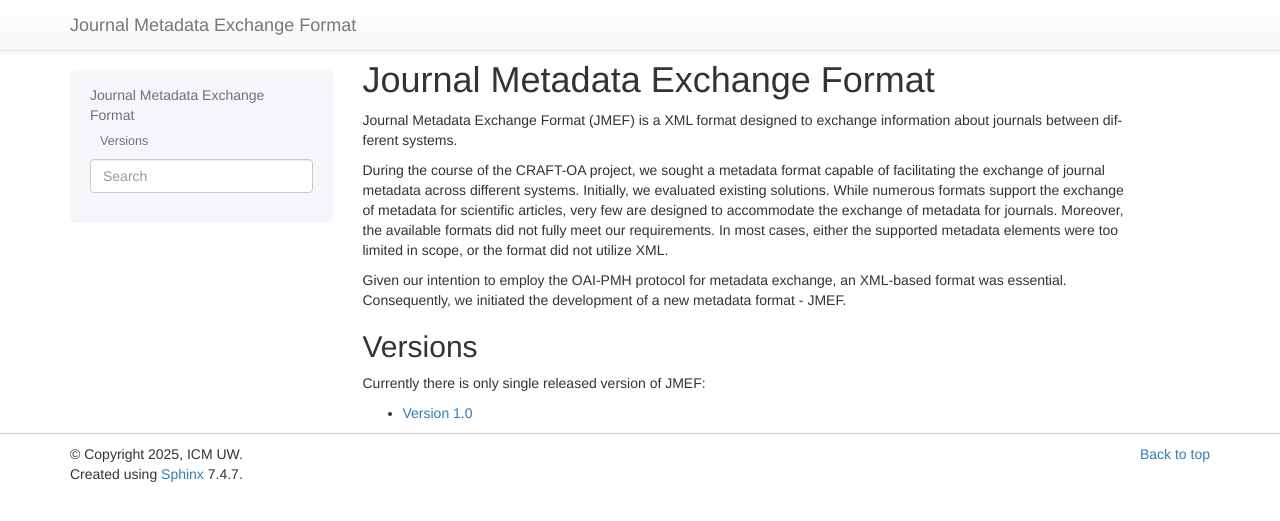
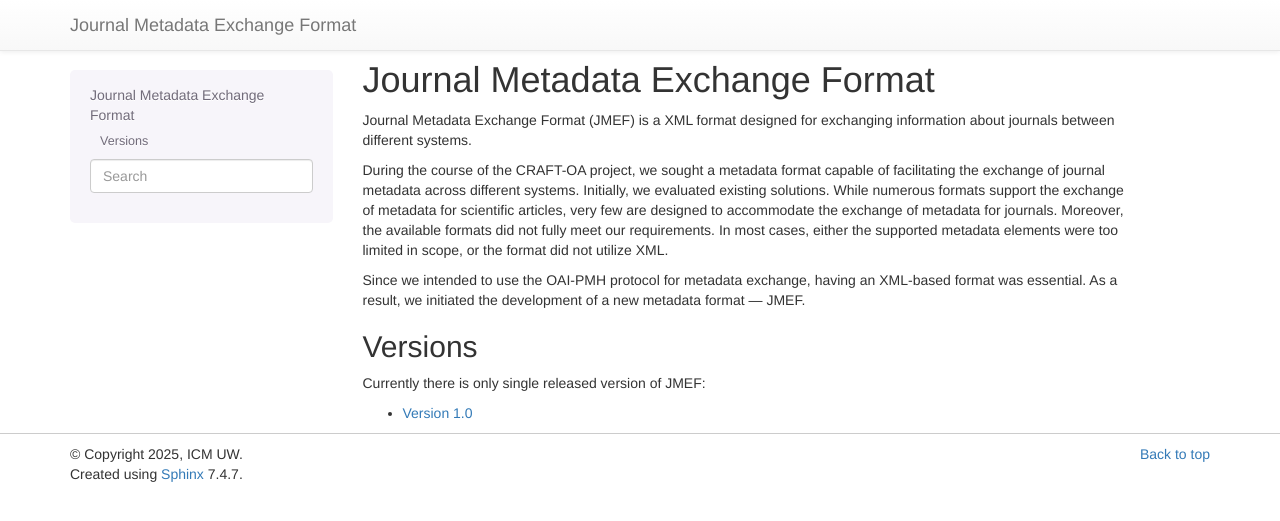
Before and after one commit to CeON/jmef, a Sphinx documentation site: the page built from website/source/index.rst, in a window 1280 px wide. Shown: the top 521 px of the page. Built offline with Sphinx 7.4.7, drawn with Linux system fonts in a browser that asks for light colours; the version number could not be read and is left out.

Commit message:
cr reposnse

```diff
--- a/website/source/index.rst
+++ b/website/source/index.rst
@@ -1,14 +1,13 @@
 Journal Metadata Exchange Format
 ================================
 
-Journal Metadata Exchange Format (JMEF) is a XML format designed to exchange information about journals between different systems.
+Journal Metadata Exchange Format (JMEF) is a XML format designed for exchanging information about journals between different systems.
 
 During the course of the CRAFT-OA project, we sought a metadata format capable of facilitating the exchange of journal metadata across different systems.
 Initially, we evaluated existing solutions. While numerous formats support the exchange of metadata for scientific articles, very few are designed to accommodate the exchange of metadata for journals. Moreover, the available formats did not fully meet our requirements. In most cases, either the supported metadata elements were too limited in scope, or the format did not utilize XML.
 
-Given our intention to employ the OAI-PMH protocol for metadata exchange, an XML-based format was essential.
-Consequently, we initiated the development of a new metadata format - JMEF.
-
+Since we intended to use the OAI-PMH protocol for metadata exchange, having an XML-based format was essential.
+As a result, we initiated the development of a new metadata format — JMEF.
 
 Versions
 --------
--- a/website/source/version-1.0/index.rst
+++ b/website/source/version-1.0/index.rst
@@ -1,7 +1,7 @@
 Version 1.0
 ==============================================
 
-Version 1.0 is the latest version of JMEF. It was realesed on June 2, 2025.
+Version 1.0 is the latest version of JMEF. It was realesed on June 2nd, 2025.
 
 Documentation
 -------------
```
Also changed, not shown: website/README.md.
